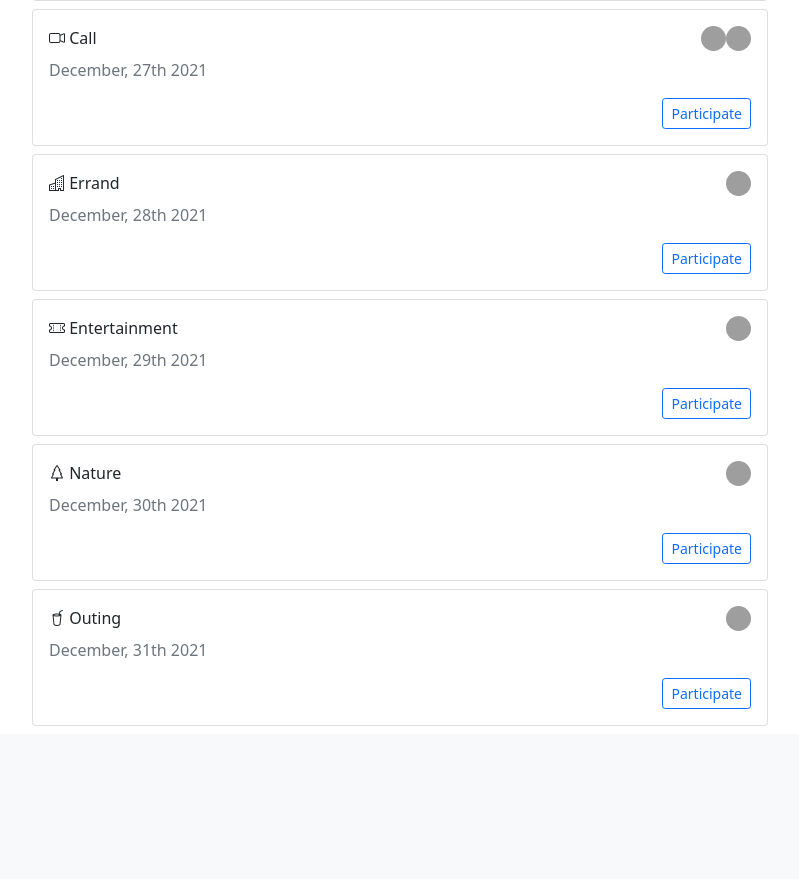
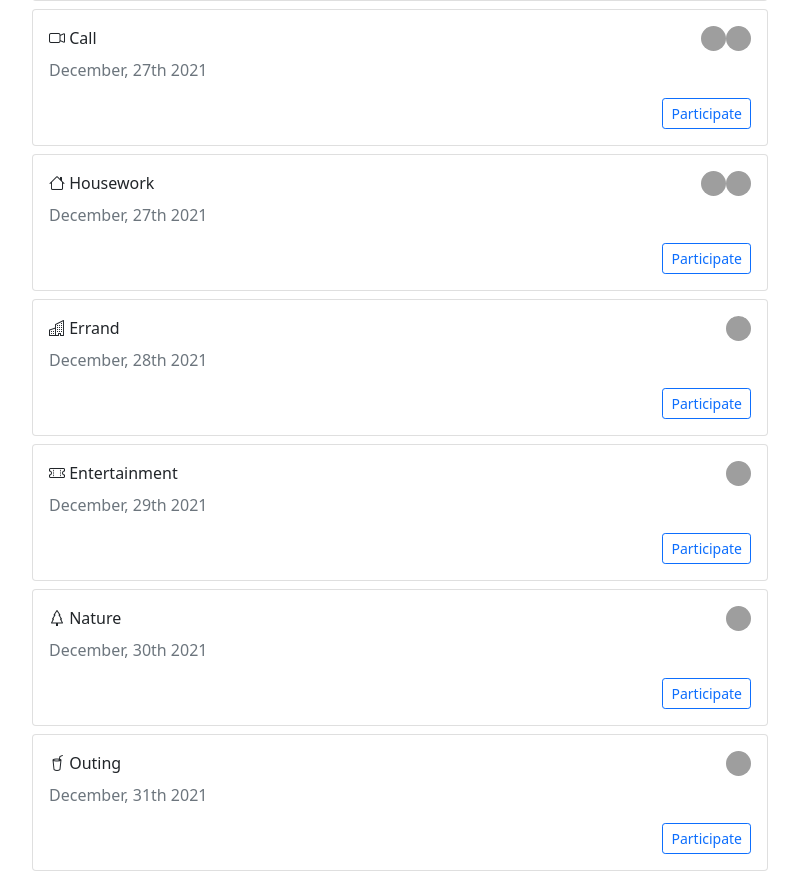
Before and after one commit to abc6xyz/Companionship-Care, a Django app: page /groups/jane in a window 1280 px wide. Shown: the part 445-1324 px from the top of the page, without its empty margins (50-849 px from the left). Before the commit the page ends 1171 px from the top, so only its background shows below. Run offline with Django 4.2, Linux system fonts and the light colour scheme; some libraries are stand-ins or nearby versions; grey boxes are pictures that could not be loaded.

Commit message:
Add Housework activity example

```diff
--- a/project/templates/mockups/group_jane.html
+++ b/project/templates/mockups/group_jane.html
@@ -63,6 +63,32 @@
         <p class="card-title">
           <i class="bi-camera-video"></i>
           Call
+
+          <img
+            class="rounded-circle float-end"
+            src="https://source.unsplash.com/SPcFpXIME6M/25x25"
+            alt=""
+          />
+
+          <img
+            class="rounded-circle float-end"
+            src="https://source.unsplash.com/_H6wpor9mjs/25x25"
+            alt=""
+          />
+        </p>
+        <p class="text-muted">December, 27th 2021</p>
+
+        <a href="#" class="btn btn-outline-primary btn-sm float-end"
+          >Participate</a
+        >
+      </div>
+    </div>
+
+    <div class="card mb-2">
+      <div class="card-body">
+        <p class="card-title">
+          <i class="bi-house"></i>
+          Housework
 
           <img
             class="rounded-circle float-end"
```
